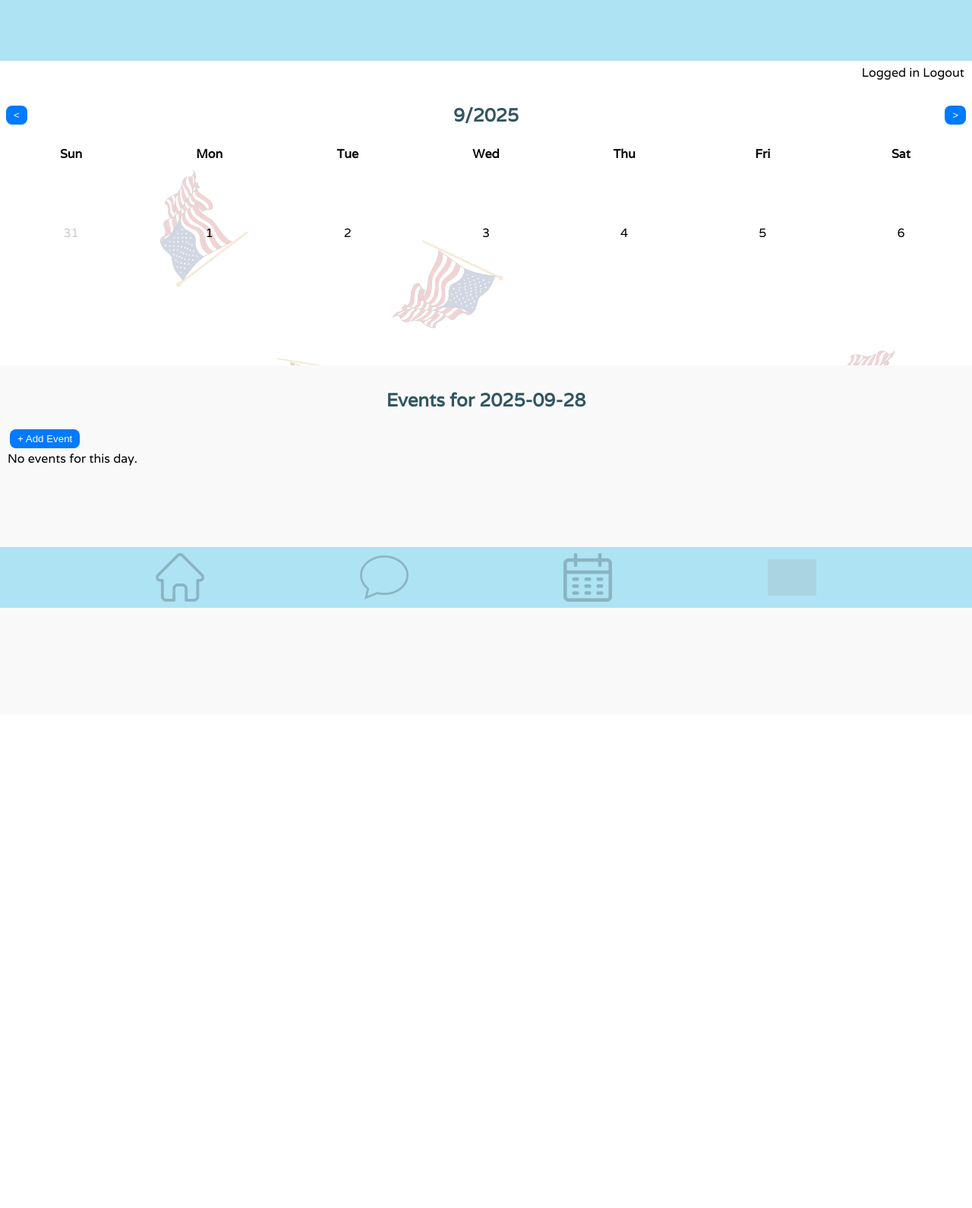
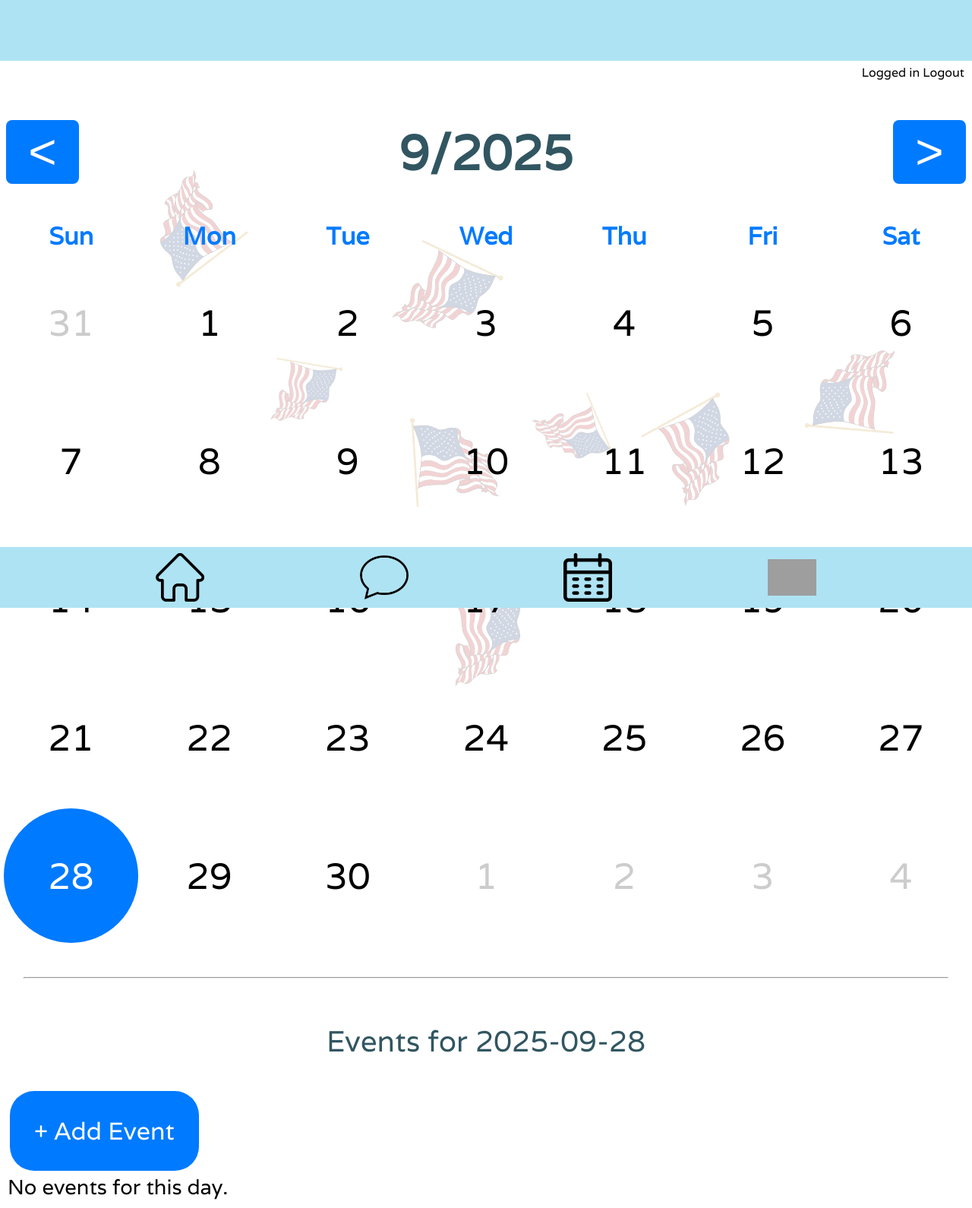
Before and after one commit to JayChauhan2/VeteransProject, a Flask app: page /show_calendar/2025/9/ in a window 1280 px wide. Shown: the whole page at 76% size. Before the commit the page ends 800 px from the top, so only its background shows below. Run offline with Flask 3, Linux system fonts and the light colour scheme; the visitor is signed in with stand-in values (Sample User, id 1); data that the repository does not hold is empty; some libraries are stand-ins or nearby versions; grey boxes are pictures that could not be loaded.

Commit message:
something idk

```diff
--- a/static/style.css
+++ b/static/style.css
@@ -3,6 +3,7 @@
     --title-font-size: 4em;
     --bg-color: #f9ffe0; /*#e0f5ff */
     --navbar-color: #aee3f3;
+    --calendar-blue: #007aff;
     --default-texts: 'Varela' /*Windows*/ , 'Lucida Grande', Helvetica, sans-serif;
 }
 
@@ -107,7 +108,7 @@ nav {
 
 #bottombar a img {
     width: 4em;
-    opacity: 20%;
+    /* opacity: 20%; */
 }
 
 
@@ -579,3 +580,67 @@ button {
     justify-content: center;
     align-items: center;
 }
+
+.page-container {
+    display: flex;
+    flex-direction: column;
+}
+
+.add-event {
+    font-size: 2em;
+    padding: 1em;
+    border-radius: 1em;
+    font-family: var(--default-texts);
+}
+
+.auth-links {
+    text-align: right;
+    margin: 5px 10px;
+}
+
+.left-calendar, .right-calendar {
+    font-size: 4em;
+    width: 1.5em;
+}
+
+.calendar-container { flex: 0 0 45%; overflow-y: auto; padding: 5px; margin-bottom: 2em; }
+.events-container { flex: 0 0 55%; overflow-y: auto; padding: 10px; }
+.calendar-header { display: flex; justify-content: space-between; align-items: center; margin-bottom: 5px; }
+.calendar-grid { display: grid; grid-template-columns: repeat(7, 1fr); gap: 5px; }
+
+.calendar-grid div {
+    font-size: 2em;
+    color: var(--calendar-blue);
+}
+
+.calendar-grid div a {
+    font-size: 1.5em;
+}
+
+.events-title {
+    font-size: 2.4em;
+}
+
+li {
+    font-size: 1.7em;
+}
+
+.weekday { text-align: center; font-weight: 600; }
+.day a { display: flex; justify-content: center; align-items: center; aspect-ratio:1; border-radius:50%; text-decoration:none; color:#000; font-weight:500; }
+.day.today a { background:#007aff; color:#fff; }
+.day.other-month a { color:#ccc; }
+.day a.selected { border:2px solid #007aff; }
+.event-list { list-style:none; padding:0; margin:0; }
+.inline-form { display:inline; margin-right:5px; }
+button { padding:5px 10px; margin:3px; border:none; border-radius:8px; background:#007aff; color:#fff; cursor:pointer; }
+button:hover { background:#005bb5; }
+.delete-btn { background:none; border:none; color:red; cursor:pointer; }
+.modal { font-size: 2em;display:none; position:fixed; top:20%; left:10%; width:80%; background:#fff; border:1px solid #ccc; padding:20px; z-index:100; box-shadow:0 4px 12px rgba(0,0,0,0.2); border-radius:12px; }
+.modal-form label { display:block; margin:8px 0; }
+.time-select-container { display:flex; align-items:center; gap:5px; margin:5px 0; }
+.modal-buttons { display:flex; justify-content:flex-end; gap:10px; margin-top:10px; }
+
+label input {
+    width: 50%;
+    height: 50%;
+}
--- a/templates/calendar.html
+++ b/templates/calendar.html
@@ -17,9 +17,9 @@
     <!-- Calendar -->
     <div class="calendar-container">
         <div class="calendar-header">
-            <button onclick="goToMonth({{ month-1 if month>1 else 12 }}, {{ year if month>1 else year-1 }})">&lt;</button>
-            <h2>{{ month }}/{{ year }}</h2>
-            <button onclick="goToMonth({{ month+1 if month<12 else 1 }}, {{ year if month<12 else year+1 }})">&gt;</button>
+            <button class="left-calendar" onclick="goToMonth({{ month-1 if month>1 else 12 }}, {{ year if month>1 else year-1 }})">&lt;</button>
+            <h1>{{ month }}/{{ year }}</h1>
+            <button class="right-calendar" onclick="goToMonth({{ month+1 if month<12 else 1 }}, {{ year if month<12 else year+1 }})">&gt;</button>
         </div>
 
         <div class="calendar-grid">
@@ -38,14 +38,14 @@
             {% endfor %}
         </div>
     </div>
-
+    <hr>
     <!-- Events -->
     <div class="events-container">
         {% set day_to_show = selected_date if selected_date else today %}
-        <h2>Events for {{ day_to_show }}</h2>
+        <h3 class="events-title">Events for {{ day_to_show }}</h3>
 
         {% if 'user_id' in session %}
-            <button onclick="openAddEvent('{{ day_to_show }}')">+ Add Event</button>
+            <button class="add-event" onclick="openAddEvent('{{ day_to_show }}')">+ Add Event</button>
         {% endif %}
 
         <ul class="event-list">
@@ -109,36 +109,6 @@
 
 </div>
 
-<style>
-.page-container {
-    display: flex;
-    flex-direction: column;
-    height: 100vh;
-}
-.auth-links {
-    text-align: right;
-    margin: 5px 10px;
-}
-.calendar-container { flex: 0 0 45%; overflow-y: auto; padding: 5px; }
-.events-container { flex: 0 0 55%; overflow-y: auto; padding: 10px; background: #f9f9f9; }
-.calendar-header { display: flex; justify-content: space-between; align-items: center; margin-bottom: 5px; }
-.calendar-grid { display: grid; grid-template-columns: repeat(7, 1fr); gap: 5px; }
-.weekday { text-align: center; font-weight: 600; }
-.day a { display: flex; justify-content: center; align-items: center; aspect-ratio:1; border-radius:50%; text-decoration:none; color:#000; font-weight:500; }
-.day.today a { background:#007aff; color:#fff; }
-.day.other-month a { color:#ccc; }
-.day a.selected { border:2px solid #007aff; }
-.event-list { list-style:none; padding:0; margin:0; }
-.inline-form { display:inline; margin-right:5px; }
-button { padding:5px 10px; margin:3px; border:none; border-radius:8px; background:#007aff; color:#fff; cursor:pointer; }
-button:hover { background:#005bb5; }
-.delete-btn { background:none; border:none; color:red; cursor:pointer; }
-.modal { display:none; position:fixed; top:20%; left:10%; width:80%; max-width:400px; background:#fff; border:1px solid #ccc; padding:20px; z-index:100; box-shadow:0 4px 12px rgba(0,0,0,0.2); border-radius:12px; }
-.modal-form label { display:block; margin:8px 0; }
-.time-select-container { display:flex; align-items:center; gap:5px; margin:5px 0; }
-.modal-buttons { display:flex; justify-content:flex-end; gap:10px; margin-top:10px; }
-</style>
-
 <script>
 function goToMonth(month, year) {
     window.location.href = `/show_calendar/${year}/${month}/`;
```
Also changed, not shown: templates/index.html (+4 -4 lines).
